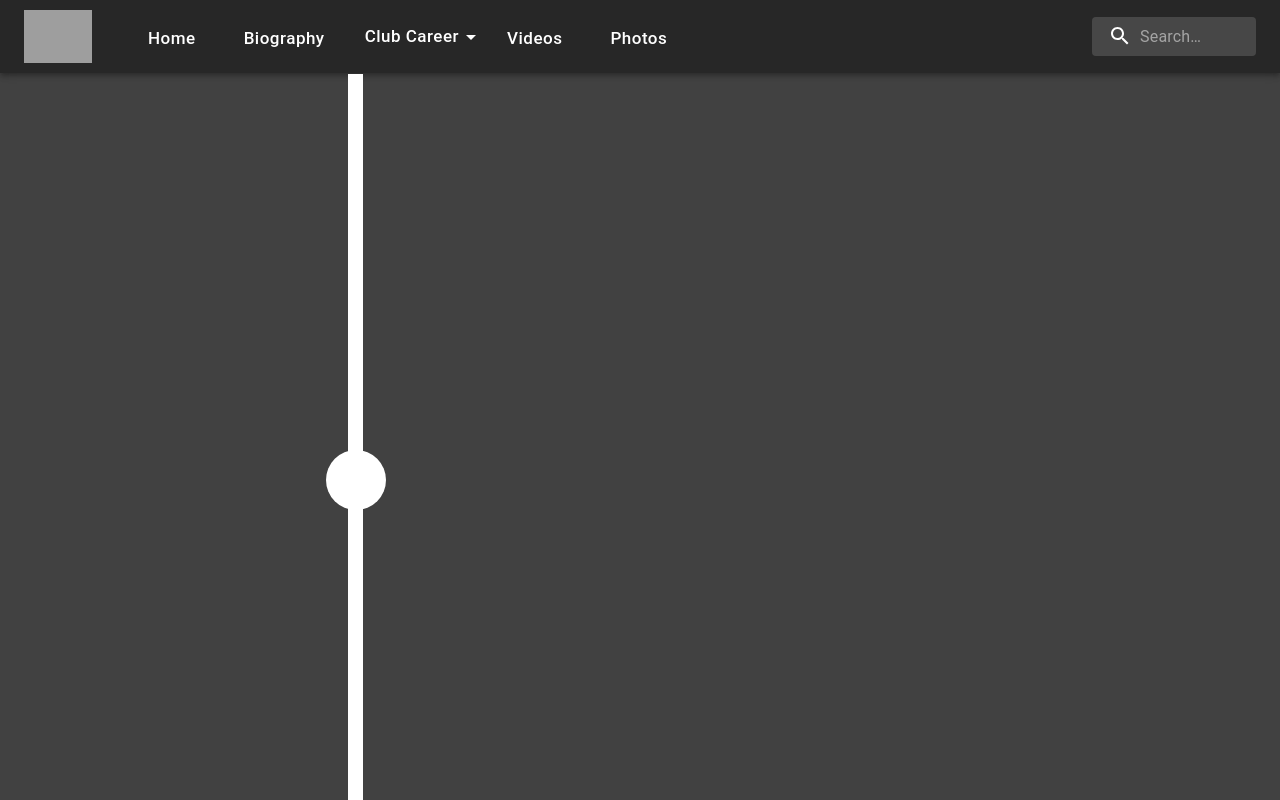
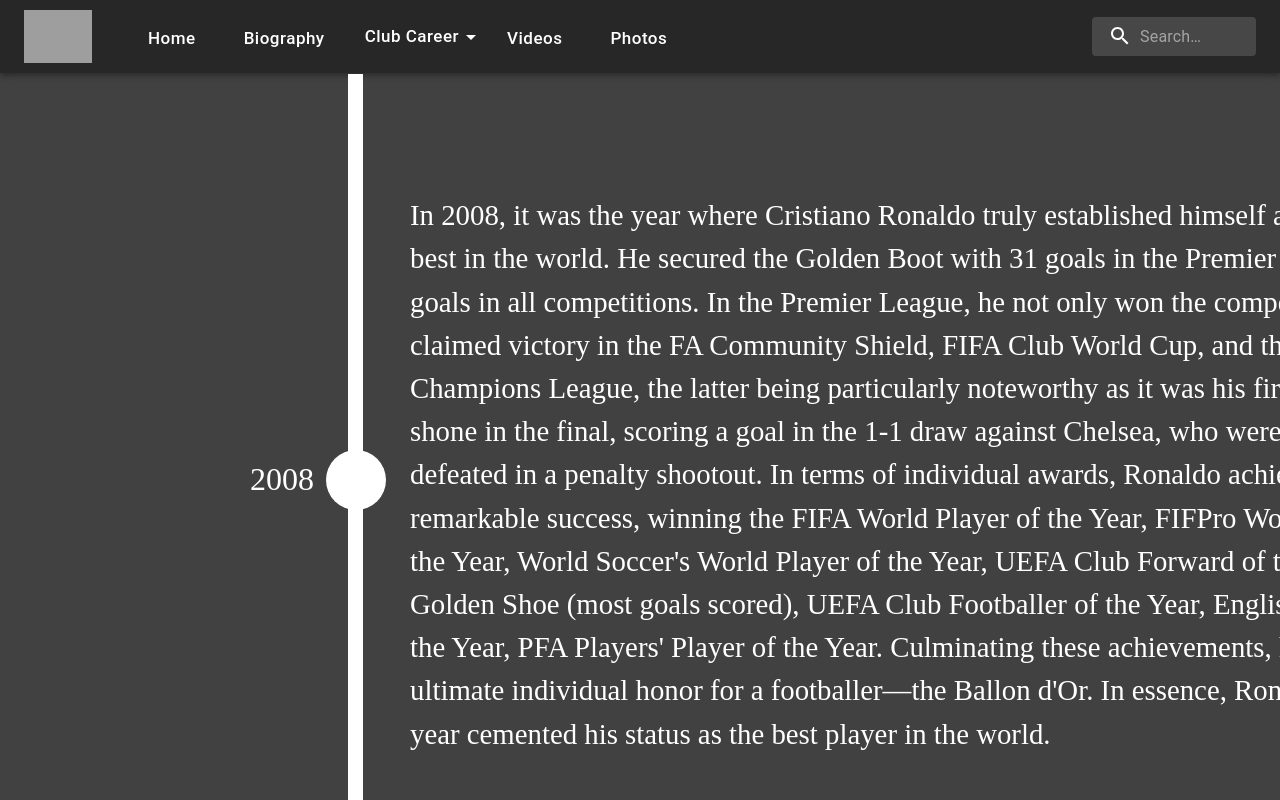
Before and after one commit to miguelfcostaa/SGM, a React (Create React App) app: page /timeline5 in a window 1280 px wide. Built offline with nearby package versions, Linux system fonts and the light colour scheme; grey boxes are pictures that could not be loaded.

Commit message:
timeline5 feito!

```diff
--- a/src/components/Timeline5.tsx
+++ b/src/components/Timeline5.tsx
@@ -19,9 +19,26 @@
             <div className="line-full"></div>
             <div className="ball"></div>
             <div className="textotimeline2">
-                <p>
-
-                </p>
+                <div>
+                    In 2008, it was the year where Cristiano Ronaldo truly established himself as one of the best
+                    in the world. He secured the Golden Boot with 31 goals in the Premier League and 42 goals in all
+                    competitions. In the Premier League, he not only won the competition but also claimed victory in
+                    the FA Community Shield, FIFA Club World Cup, and the UEFA Champions League, the latter being
+                    particularly noteworthy as it was his first. Ronaldo shone in the final, scoring a goal in the 1-1
+                    draw against Chelsea, who were eventually defeated in a penalty shootout.
+                    In terms of individual awards, Ronaldo achieved remarkable success, winning the FIFA World Player
+                    of the Year, FIFPro World Player of the Year, World Soccer's World Player of the Year, UEFA Club
+                    Forward of the Year, UEFA Golden Shoe (most goals scored), UEFA Club Footballer of the Year, English
+                    Footballer of the Year, PFA Players' Player of the Year. Culminating these achievements, he clinched
+                    the ultimate individual honor for a footballer—the Ballon d'Or. In essence, Ronaldo in that year
+                    cemented his status as the best player in the world.
+                </div>
+            </div>
+            <span className="datatimeline2">
+                2008
+            </span>
+            <div>
+                <button className="invisible-button-bottom" onClick={() => window.location.href = "/timeline6"}></button>
             </div>
         </div>
     );
--- /dev/null
+++ b/src/components/Timeline6.tsx
@@ -0,0 +1,20 @@
+import { Box, Button } from "@mui/material";
+import React from 'react';
+import NavBar from './NavBar';
+
+const Timeline6 = () => {
+    return (
+        <div style={{overflow: 'hidden', background: '#414141', position: 'absolute', height: '100%', width: '100%'}} >
+            <NavBar />
+            <Box sx={{ marginLeft: '1480px', marginTop: "100px" }}>
+                <img
+                height="600"
+                width="400"
+                src="https://cdn.discordapp.com/attachments/525052167007240224/1185269164206727311/cristiano_Ronaldo_2009.jpg?ex=658efeed&is=657c89ed&hm=2fbdaa3d6c92592b565630cbf1ff5f98581747bc08cb5050e10185a83ba5deb5&"
+                ></img>
+            </Box>
+        </div>
+    );
+}
+
+export default Timeline6;
--- a/src/index.tsx
+++ b/src/index.tsx
@@ -16,6 +16,7 @@
 import Timeline3 from './components/Timeline3';
 import Timeline4 from './components/Timeline4';
 import Timeline5 from './components/Timeline5';
+import Timeline6 from './components/Timeline6';
 import ClubCareer from './components/ClubCareer';
 import RealMadrid from './components/Clubs/RealMadrid';
 import RealMadridChampions from './components/Clubs/RealMadridChampions';
@@ -94,6 +95,10 @@
   {
     path: "/timeline5",
     element : <Timeline5 />,
+  },
+  {
+    path: "/timeline6",
+    element : <Timeline6 />,
   }
 ]);
 
```
